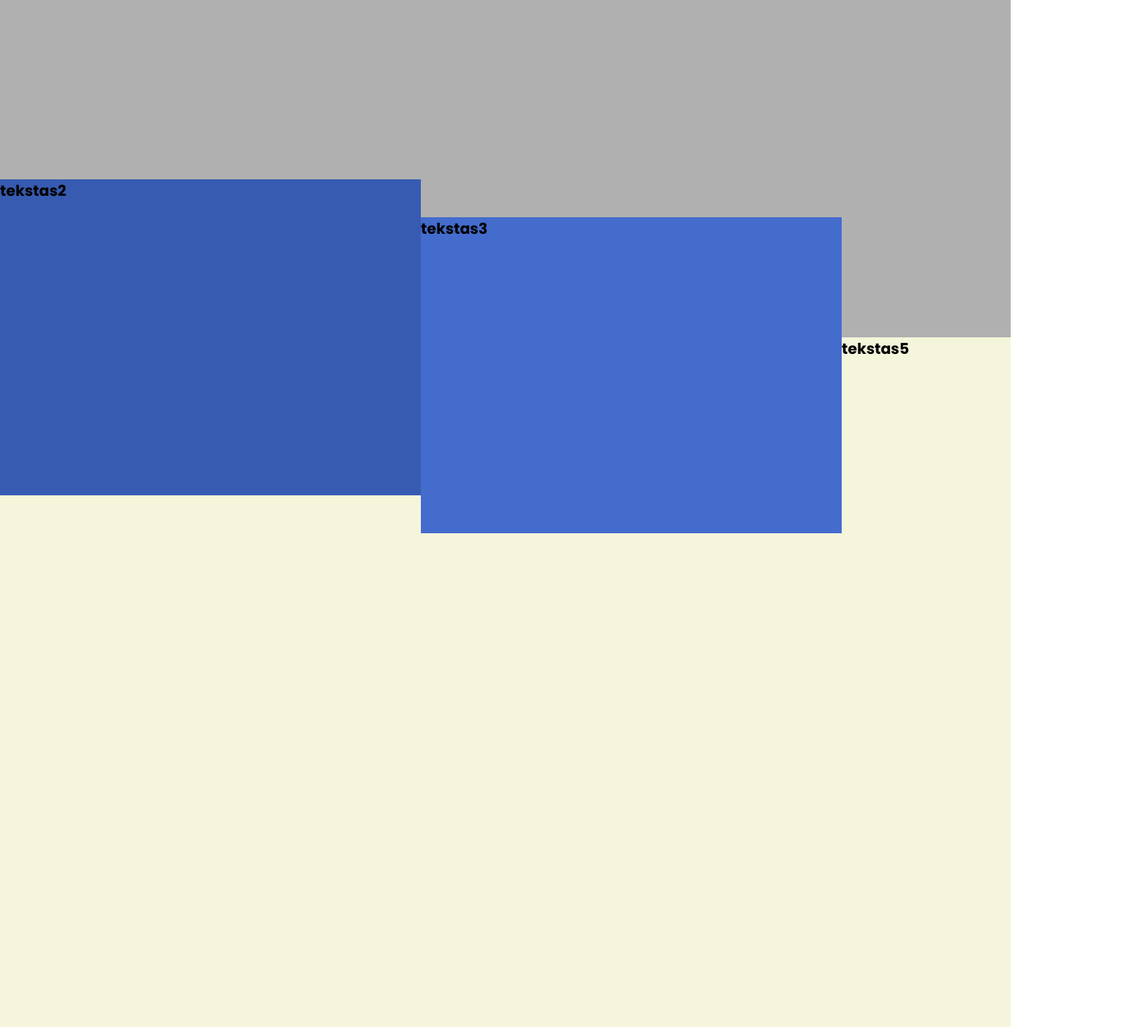
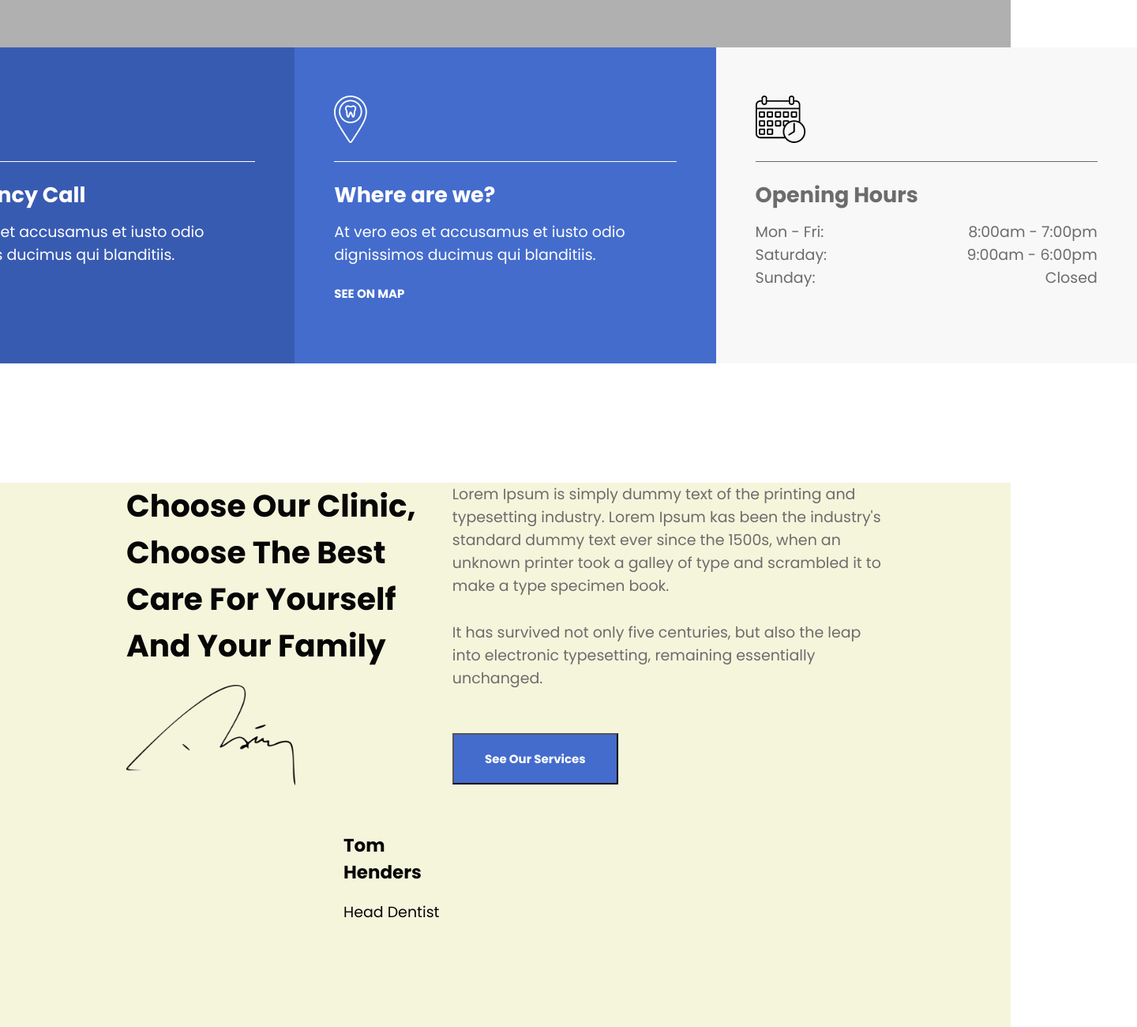
Before and after one commit to Beveik/Maketo-programavimas, a plain HTML site: page index.html in a window 1280 px wide. Shown: the part 740-2040 px from the top of the page at 79% size, 1440 px wide, since content can reach past the window. Drawn offline with Linux system fonts and the light colour scheme.

Commit message:
ikonėlės, sutvarkyti blokai, parašas, services
liko 3 apatiniai stulpeliai ir apatinis img, bei padaryti tinkamą mažesniems dydžiams

```diff
--- a/index.html
+++ b/index.html
@@ -17,36 +17,98 @@
 <div class="top-container">
     <div class="container-padding">
     <div class="header">
-    <div class="links-container">
-     <p class="headline"><a href="#"> Services</a></p>
-     <p class="headline"> <a href="#"> About us</a></p>
-     <p class="headline"> <a href="#"> Our team</a></p>
-     <p class="headline"> <a href="#"> Testimonials</a></p>
-    <p class="headline"> <a href="#"> News</a></p>
-    <p class="headline"> <a href="#"> Contacts</a></p>
+    <div class="menu">
+        <ul>
+     <li class="headline"><a href="#"> Services</a></li>
+     <li class="headline"> <a href="#"> About us</a></li>
+     <li class="headline"> <a href="#"> Our team</a></li>
+     <li class="headline"> <a href="#"> Testimonials</a></li>
+    <li class="headline"> <a href="#"> News</a></li>
+    <li class="headline"> <a href="#"> Contacts</a></li>
+</ul></div>
+       <span class="square">
+       <i class="fas fa-search"></i></span>
+
+    <div class="links-right">
+        <ul>
+
+       <li class="language"> <a href="#"> En</a></li>
+       <li class="language"><a href="#"> Ru</a></li>
+     </ul>
+    </div>
 </div>
-    <div class="links-language">
-       <p class="square">
-        <i class="fas fa-search"></i>
-       </p>
-       <p class="language"> <a href="#"> En</a></p>
-       <p class="language"><a href="#"> Ru</a></p>
+<div class="text-box">
+    <h1>
+        Let us brighten your smile!
+    </h1>
+    <p>We are dental care clinic that helps people to care of their health and we have best dental doctors here.</p>
+    <button>Learn more</button>
+</div>
+</div>
+<div class="kvadratai">
+    <div class="column-left">
+
+        <div class="nav-text">
+           <div class="border"> <img src="images/emergency.png" alt="Emergency call"></div>
+<h2> Emergency Call</h2>
+<p>At vero eos et accusamus et iusto odio dignissimos ducimus qui blanditiis.</p>
+<span class="link-nav"><a href="#"> CALL US NOW</a> </span>
+</div>
+    </div>
+<div class="column-center">
+
+    <div class="nav-text">
+        <div class="border"> <img src="images/map.png" alt="maps"></div>
+<h2> Where are we?</h2>
+<p>At vero eos et accusamus et iusto odio dignissimos ducimus qui blanditiis.</p>
+<span class="link-nav"><a href="#"> SEE ON MAP</a> </span>
+</div>
+
+</div>
+<div class="column-right">
+    <div class="nav-text">
+        <div class="border2">  <img src="images/hours.png" alt="hours"></div>
+<h2> Opening Hours</h2>
+<p><ul class="left">
+<li>Mon - Fri:</li>
+<li>Saturday:</li>
+<li>Sunday:</li>
+</ul>
+<ul class="right">
+    <li>8:00am - 7:00pm</li>
+    <li>9:00am - 6:00pm</li>
+    <li>Closed</li>
+    </ul></p>
+</div>
+</div>
+   </div>
+</div>
+<!-- <div class="transp-container">kur tu</div> -->
+<div class="bottom-container">
+    <div class="container-padding">
+<div class="text-left">
+    <h3>Choose Our Clinic, Choose The Best care for yourself and your family</h3>
+    <div class="signature"> <img src="images/signature.png" alt="signature"></div>
+   <div class="name">
+    <h4>Tom Henders</h4>
+    <p>Head Dentist</p>
+</div>
+
+</div>
+<div class="text-right">
+    <div class="services">
+    <p>Lorem Ipsum is simply dummy text of the printing and typesetting industry. Lorem Ipsum kas been the industry's standard dummy text ever since the 1500s, when an unknown printer took a galley of type and scrambled it to make a type specimen book.</p>
+    <p>It has survived not only five centuries, but also the leap into electronic typesetting, remaining essentially unchanged.</p>
+   </div>
+   <button>See Our Services</button>
+</div>
+
+
 
     </div>
 </div>
 
 </div>
 
-    <div class="left-column">tekstas2</div>
-<div class="center-column">tekstas3</div>
-<div class="right-column">tekstas4</div>
-
-<!-- <div class="transp-container">kur tu</div> -->
-<div class="center-container">
-    tekstas5
-</div>
-</div>
-</div>
-
 </body>
 </html>
--- a/style.css
+++ b/style.css
@@ -32,58 +32,50 @@
 }
 .top-container {
     font-family: Popins-bold;
-/* height: 52.6316rem; */
+height: 52.6316rem;
 background-color: #0000004F;
 padding-top:0;
+position: relative;
 }
 
-.left-column, .center-column, .right-column {
-    margin-top: 42.1053rem;
-    width: 28.0526rem;
-    height: 21.0526rem;
-    float: left;
-}
-
-.left-column {
-background-color:#385BB2;
-}
-
-.center-column {
-background-color:#446CCD;
-}
-
-.right-column {
-background-color:#F8F8F8;
-
-}
-.center-container {
+.bottom-container {
     width: 100%;
-    height: 86.7368rem;
+    height: 1647.9992px;
     background-color: beige;
-    margin-top: 52.6316rem;
+    margin-top: 351px;
+    color:#060606;;
     }
 .header {
 
 padding-top: 3.3684rem;
-padding-bottom: 100px;
+padding-bottom: 3.3158rem;
     font-size: 0.8947rem;
     color: white;
      border-bottom: 3px solid white;
+     text-transform: uppercase;
+     height: 1.2632rem;
+
     }
-.links-container{
+.menu{
+    /* position:fixed; */
     width: auto;
     display: flex;
     /* position: absolute; */
     padding-left: 14.4211rem;
     float:left;
     padding-right: 8.4211rem;
-    /* height: 151px; */
+
 
 }
-/*
- .links-language{
-float: right;
- } */
+ul {
+    list-style: none;
+
+}
+li {
+    display: inline-block;
+
+}
+
 a:link  {
     color: white;
     text-decoration: none;
@@ -95,35 +87,211 @@ a:visited{
 }
 .headline:hover {
     cursor: pointer;
-    border-bottom: 3px white solid ;
-    padding-bottom: 10px;
+    border-bottom: 0.1579rem white solid ;
+    padding-bottom: 0.5263rem;
 }
 .language:hover {
     cursor:pointer;
-    color:grey;
+    cursor:grey;
 
 }
-/* .search {
-font-size: 1rem;
-margin: center;
-} */
-p.headline {
+
+li.headline {
     padding-right: 2.6316rem;
 }
-p.language{
+li.language{
     float: right;
     padding-left: 2.6316rem;
 
 }
 .square {
+    display: flex;
+    justify-content: center;
+    align-items: center;
     background-color:#446CCD;
     float:right;
     width: 65px;
     height: 65px;
-    margin: auto;
+    /* margin-top: 43px; */
+    /* margin-bottom: 43px;  */
     margin-left: 2.6316rem;
+    position: relative;
+}
+.text-box {
+    margin-top: 6.9474rem;
+    color: white;
+    width: 39.8421rem;
+    align-items: left;
+}
+h1 {
+    display: block;
+    font-family: Popins-Bold;
+    font-size: 4rem;
+
+}
+    p {
+        font-family: Popins-regular;
+
+font-size: 1rem;
+margin-top: -11px;
+    }
+button {
+
+    margin-top: 25px;
+    font-size: 0.7895rem;
+    font-family: Popins-Bold;
+    width: 11.0526rem;
+    height: 3.4211rem;
+    background-color:#446CCD ;
+color: white;
+align-items: center;
 }
 
+.kvadratai {
+    margin-top: -400px;
+    width: 1600px;
+position: absolute;
+left: 50%;
+transform:translate(-50%,50%);
+top: 100%;
+}
+.nav-text img {
+    height: 60px;
+}
+.nav-text {
+    margin: 61px 50px 64px 50px;
+    color: white;
+
+}
+
+.border {
+    border-bottom: 1px solid white;
+    padding-bottom: 15px;
+}
+.border2 {
+    border-bottom: 1px solid #6C6C6C;
+    padding-bottom: 15px;
+}
+h2 {
+
+    font-family: Popins-Bold;
+    font-size: 1.4211rem;
+    border-top: white 1px;
+}
+.column-left, .column-center, .column-right{
+width: 33.33%;
+height: 21.0526rem;
+float: left;
+position: relative;
+}
+.kvadratai span {
+    font-size: 15px;
+}
+
+.link-nav:hover {
+    cursor: pointer;
+    border-bottom: 0.1579rem white solid ;
+    padding-bottom: 0.2632rem;
+}
+.column-left {
+background-color:#385BB2;
+
+}
+
+.column-center {
+background-color:#446CCD;
+
+}
+
+.column-right {
+background-color:#F8F8F8;
+}
+.column-right h2, .column-right ul {
+    color: #6C6C6C;
+
+
+}
+.nav-text ul {
+    font-family: Popins-regular;
+    margin-top: 0;
+}
+.left {
+    float: left;
+    padding-left: 0;
+    width: 96px;
+}
+
+.right {
+    float: right;
+    width: 170px;
+    text-align: right;
+}
+.text-right, .text-left {
+    display: block;
+    margin: 0;
+    padding-top: 0;
+    margin-top: 0;
+
+}
+.text-left {
+float: left;
+    position: absolute;
+    width: 33%;
+}
+.signature img {
+    margin:auto;
+    width: 11.2632rem;
+}
+.signature {
+    width: 13.36%;
+
+}
+.name {
+
+margin-left: 14.4737rem;
+    }
+
+.name, .signature {
+    float: left;
+    margin-top: 20px;
+}
+h3 {
+    font-family: Popins-Bold;
+    font-size: 2.0526rem;
+    text-transform: capitalize;
+    margin: 0;
+}
+h4 {
+    font-family: Popins-Bold;
+    font-size: 1.2105rem;
+}
+text-left p {
+    font-size: 0.8947rem;
+
+}
+
+
+.services p {
+margin-top: 0;
+    margin-bottom: 30px;
+}
+
+
+
+
+.text-right {
+    position: relative;
+    float: right;
+    width: 57%;
+    color: #6C6C6C;
+
+}
+.text-right button {
+    width: 210px;
+    height: 65px;
+    font-size: 15px;
+    text-transform:capitalize;
+}
     @media screen and (max-width: 400px) {
         .topnav a {
           float: none;
```
Also changed, not shown: images/Signature.png (added), images/emergency.png (added), images/hours.png (added), images/map.png (added).
